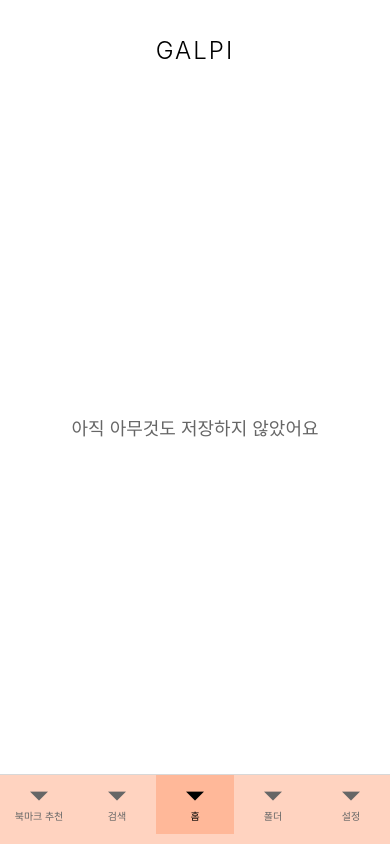
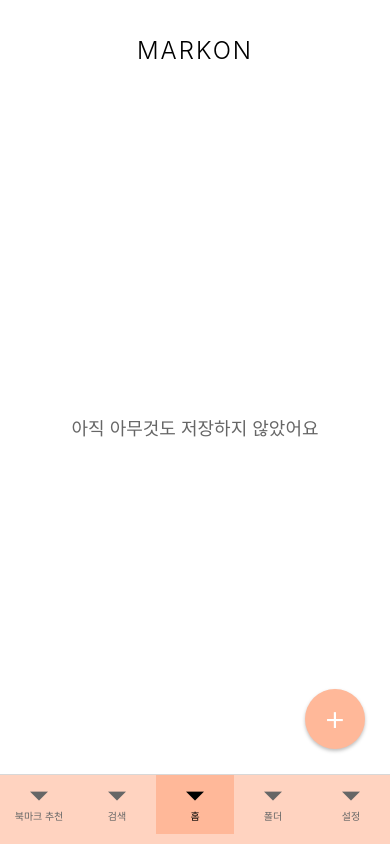
Before and after one commit to mnngy01/galpi, a React Native app: screen /MainHome in a window 390 px wide. Built offline with nearby package versions, Linux system fonts and the light colour scheme.

Commit message:
관심사, url 추가 화면 파일 생성

```diff
--- a/src/screens/HomeScreen.tsx
+++ b/src/screens/HomeScreen.tsx
@@ -1,47 +1,59 @@
+// src/screens/HomeScreen.tsx
 import React from 'react';
-import { StyleSheet, View, Text } from 'react-native';
+import { StyleSheet, View, Text, TouchableOpacity } from 'react-native';
 import { SafeAreaView } from 'react-native-safe-area-context';
 
-const HomeScreen = () => {
+const HomeScreen = ({ navigation }: any) => {
   return (
     <SafeAreaView style={styles.container}>
       <View style={styles.header}>
-        <Text style={styles.logoText}>GALPI</Text>
+        <Text style={styles.logoText}>MARKON</Text>
       </View>
 
       <View style={styles.content}>
         <Text style={styles.emptyText}>아직 아무것도 저장하지 않았어요</Text>
       </View>
+
+      {/* 오른쪽 하단 + 버튼 */}
+      <TouchableOpacity
+        style={styles.fab}
+        onPress={() => navigation.navigate('AddUrl')}
+      >
+        <Text style={styles.fabText}>+</Text>
+      </TouchableOpacity>
     </SafeAreaView>
   );
 };
 
 const styles = StyleSheet.create({
-  container: {
-    flex: 1,
-    backgroundColor: '#FFFFFF',
-  },
-  header: {
+  container: { flex: 1, backgroundColor: '#FFFFFF' },
+  header: { height: 60, justifyContent: 'center', alignItems: 'center', marginTop: 20 },
+  logoText: { fontSize: 24, fontWeight: '300', letterSpacing: 2, color: '#000' },
+  content: { flex: 1, justifyContent: 'center', alignItems: 'center' },
+  emptyText: { fontSize: 18, color: '#666' },
+
+  // + 버튼 스타일 (Floating Action Button)
+  fab: {
+    position: 'absolute',
+    right: 25,
+    bottom: 25,
+    width: 60,
     height: 60,
+    borderRadius: 30,
+    backgroundColor: '#FFB899', // 하단바 활성화 색상과 통일
     justifyContent: 'center',
     alignItems: 'center',
-    marginTop: 20,
+    elevation: 5, // 안드로이드 그림자
+    shadowColor: '#000', // iOS 그림자
+    shadowOffset: { width: 0, height: 2 },
+    shadowOpacity: 0.25,
+    shadowRadius: 3.84,
   },
-  logoText: {
-    fontSize: 24,
+  fabText: {
+    fontSize: 35,
+    color: '#FFF',
     fontWeight: '300',
-    letterSpacing: 2,
-    color: '#000',
-  },
-  content: {
-    flex: 1,
-    justifyContent: 'center',
-    alignItems: 'center',
-  },
-  emptyText: {
-    fontSize: 18,
-    color: '#666',
-    fontWeight: '400',
+    marginTop: -4, // 시각적 중앙 맞춤
   },
 });
 
```
Also changed, not shown: src/screens/AddUrlScreen.tsx (added, +65 -0 lines), src/screens/InterestScreen.tsx (added).
